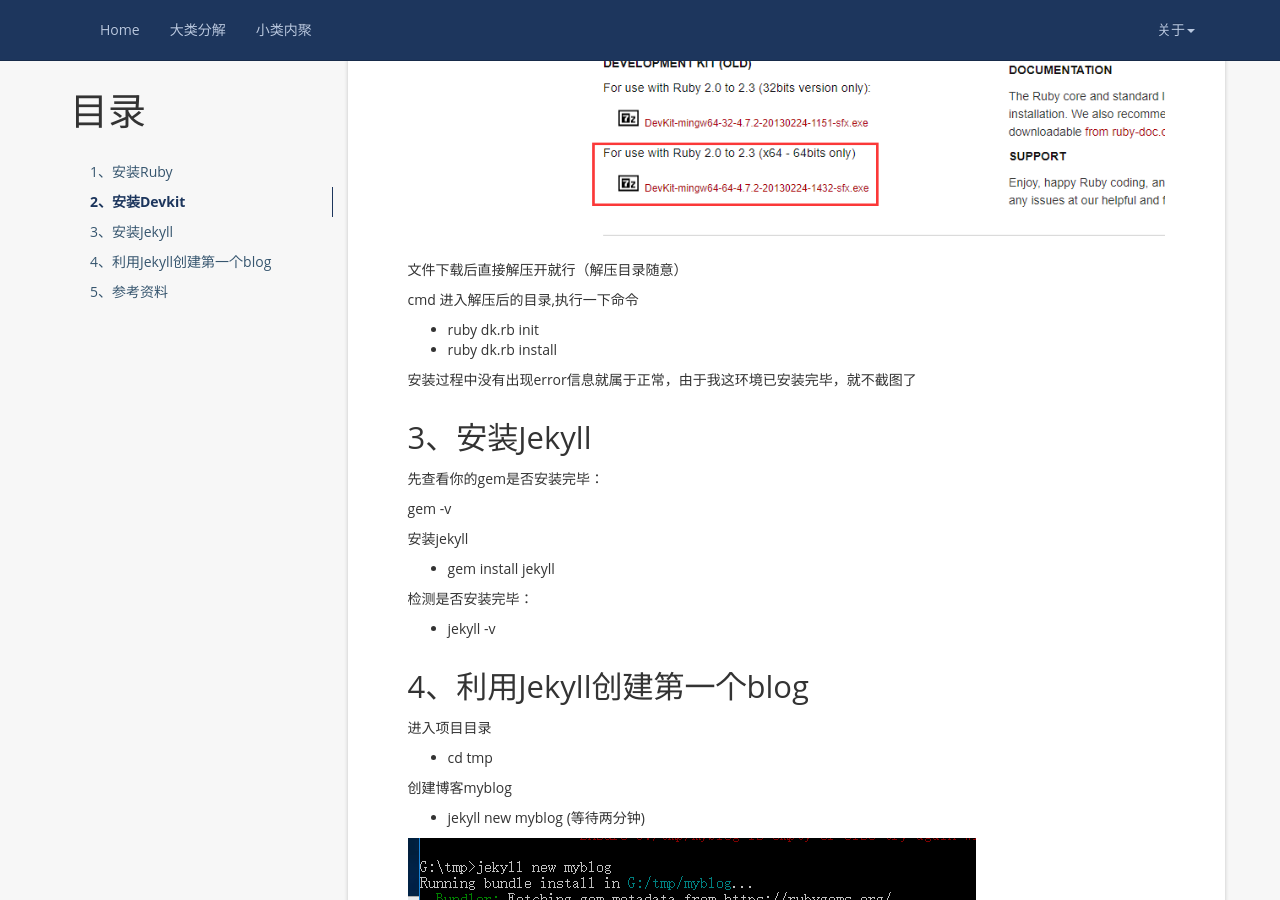
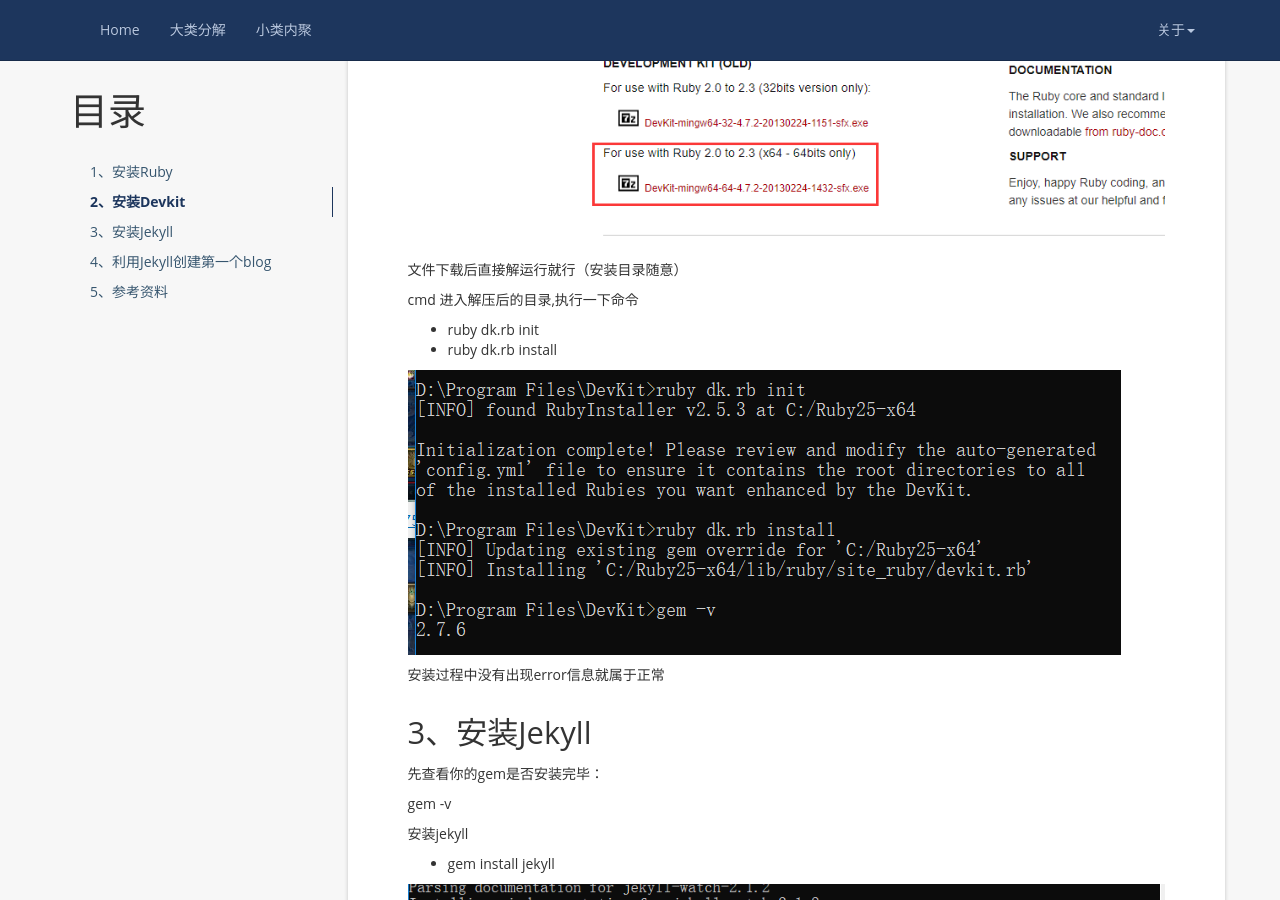
Before and after one commit to yanglei1992/yanglei1992.github.io.old, a Jekyll site: the page built from _posts/2018-12-20-how-install-jekyll.md, in a window 1280 px wide and 900 px high, scrolled down 1710 px. Built offline with Jekyll 4.4.1, drawn with Linux system fonts in a browser that asks for light colours; nearby versions of some CDN libraries; comment, search, counter and statistics services are not loaded.

Commit message:
bug修改

```diff
--- a/_posts/2018-12-20-how-install-jekyll.md
+++ b/_posts/2018-12-20-how-install-jekyll.md
@@ -40,18 +40,18 @@ window下安装jekyll可以分为三步：
 ## 2、安装Devkit ##
 我的安装是下载最新版本的`Ruby+Devkit 2.5.3-1 (x64)`[传送门](https://rubyinstaller.org/downloads/)
 
-
 ![install_step](/images/2018-12/pic3.png)
 
-
-文件下载后直接解压开就行（解压目录随意）
+文件下载后直接解运行就行（安装目录随意）
 
 cmd 进入解压后的目录,执行一下命令
 
 * ruby dk.rb init
 * ruby dk.rb install
 
-安装过程中没有出现error信息就属于正常，由于我这环境已安装完毕，就不截图了
+![install_step](/images/2018-12/pic8.png)
+
+安装过程中没有出现error信息就属于正常
 
 ## 3、安装Jekyll ##
 
@@ -62,6 +62,8 @@ gem -v
 安装jekyll
 
 * gem install jekyll
+
+![install_step](/images/2018-12/pic9.png)
 
 检测是否安装完毕：
 
```
Also changed, not shown: images/2018-12/pic8.png (added), images/2018-12/pic9.png (added).
